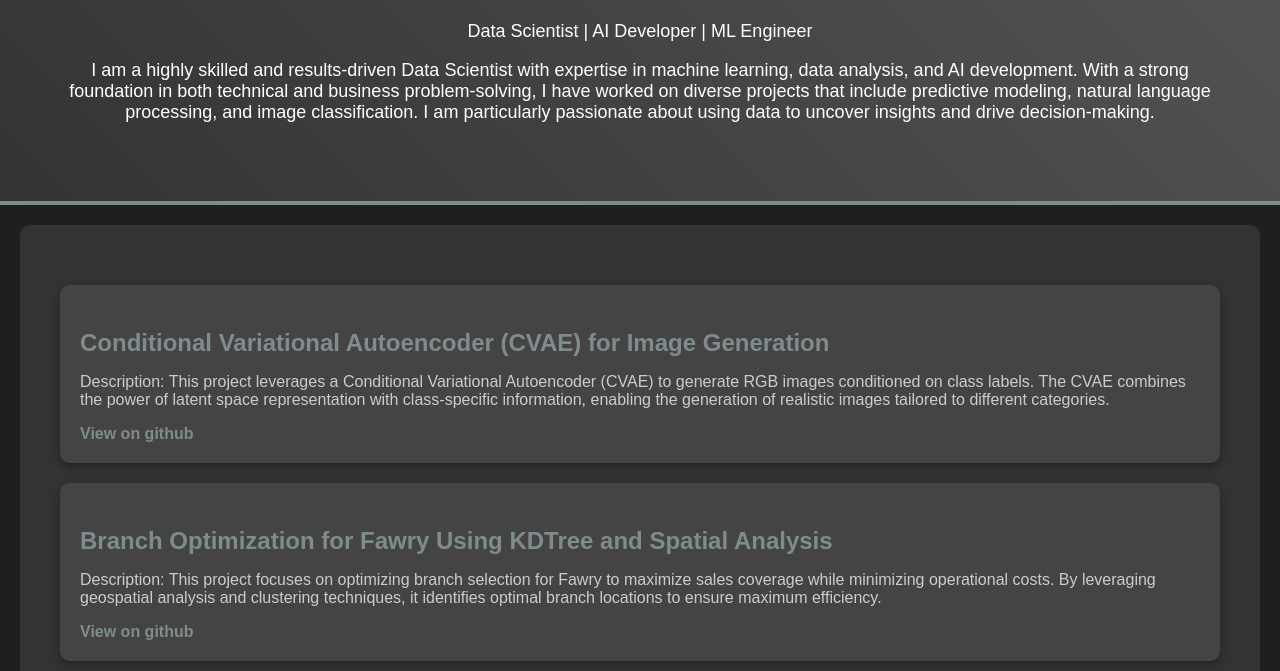
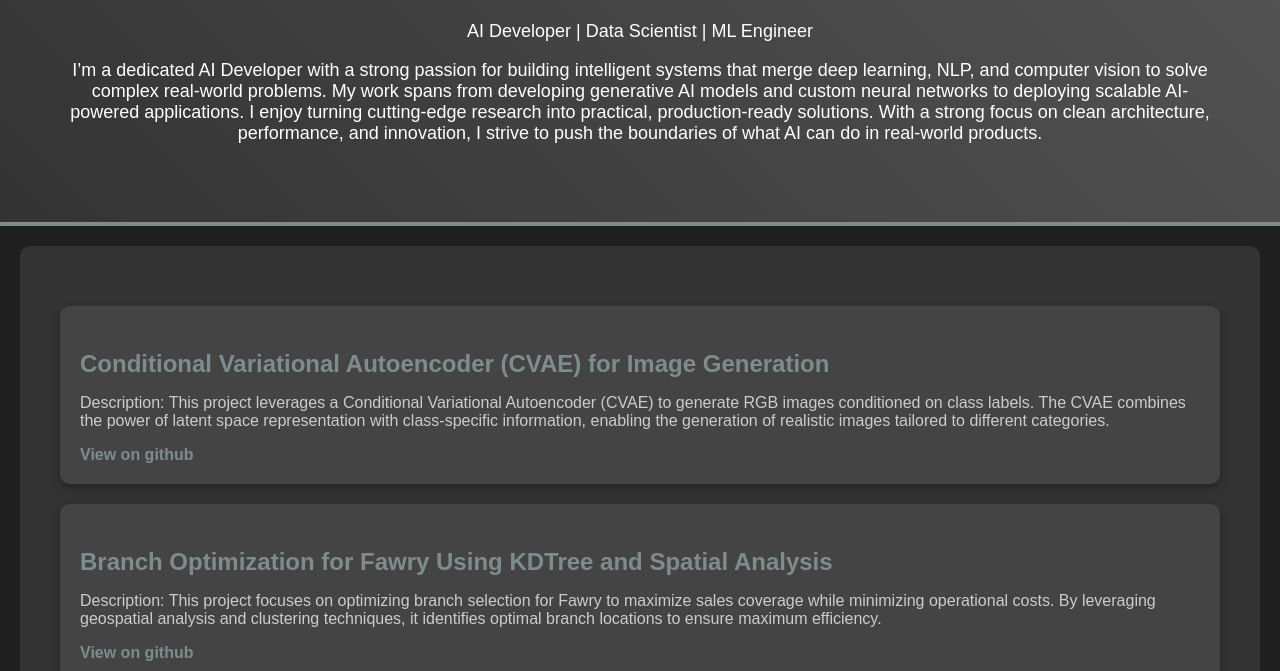
Before and after one commit to mohmed166202/Mohmed-Essam-Portfolio, a plain HTML site: page index.html in a window 1280 px wide. Shown: the part 129-800 px from the top of the page. Drawn offline with Linux system fonts and the light colour scheme.

Commit message:
Update index.html

```diff
--- a/index.html
+++ b/index.html
@@ -12,8 +12,8 @@
     <header>
 
         <h1>Mohmed Essam</h1>
-        <p>Data Scientist | AI Developer | ML Engineer</p>
-        <p>I am a highly skilled and results-driven Data Scientist with expertise in machine learning, data analysis, and AI development. With a strong foundation in both technical and business problem-solving, I have worked on diverse projects that include predictive modeling, natural language processing, and image classification. I am particularly passionate about using data to uncover insights and drive decision-making.</p>
+        <p>AI Developer | Data Scientist | ML Engineer</p>
+        <p>I’m a dedicated AI Developer with a strong passion for building intelligent systems that merge deep learning, NLP, and computer vision to solve complex real-world problems. My work spans from developing generative AI models and custom neural networks to deploying scalable AI-powered applications. I enjoy turning cutting-edge research into practical, production-ready solutions. With a strong focus on clean architecture, performance, and innovation, I strive to push the boundaries of what AI can do in real-world products.</p>
     </header>
 
    <!-- قسم المشاريع -->
```
